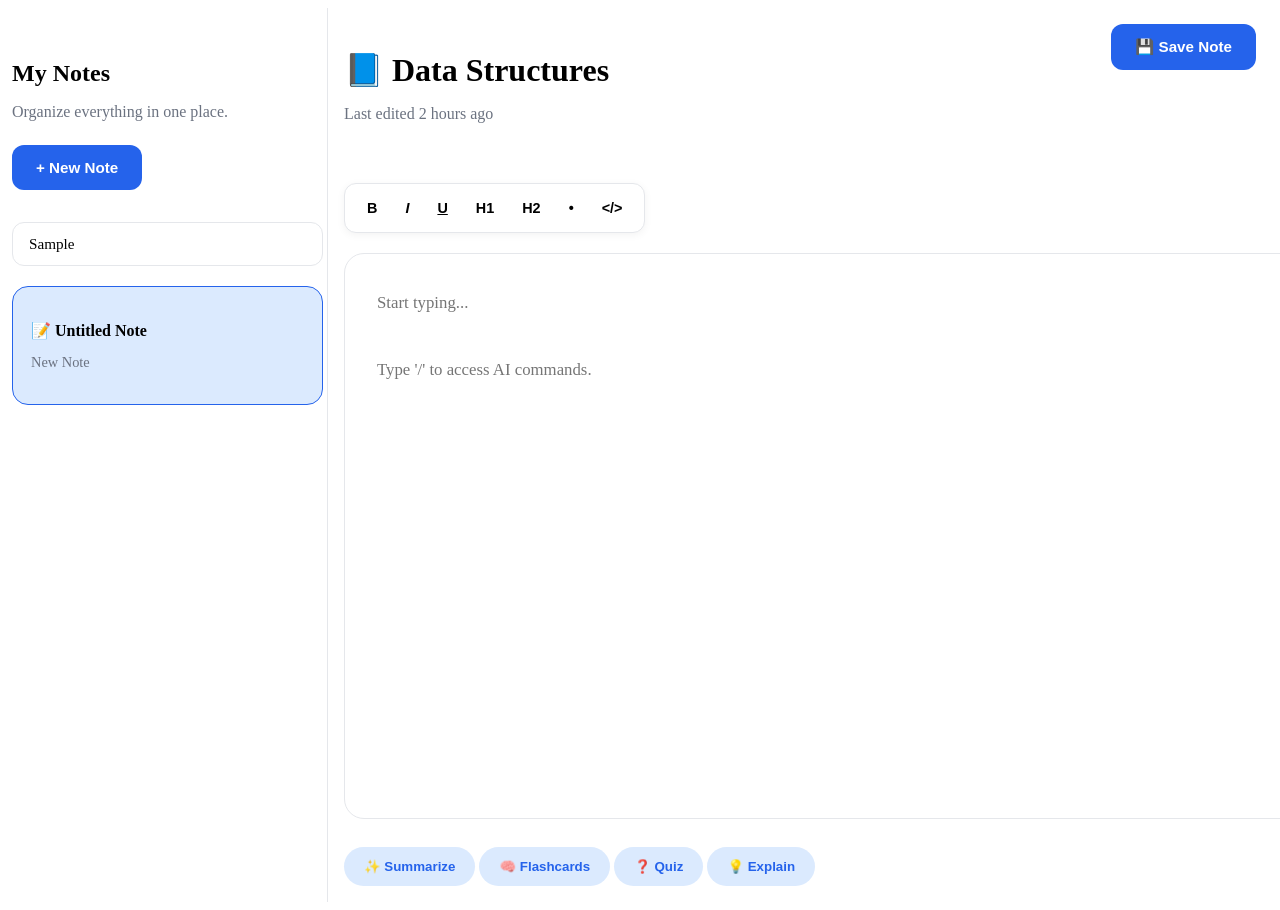
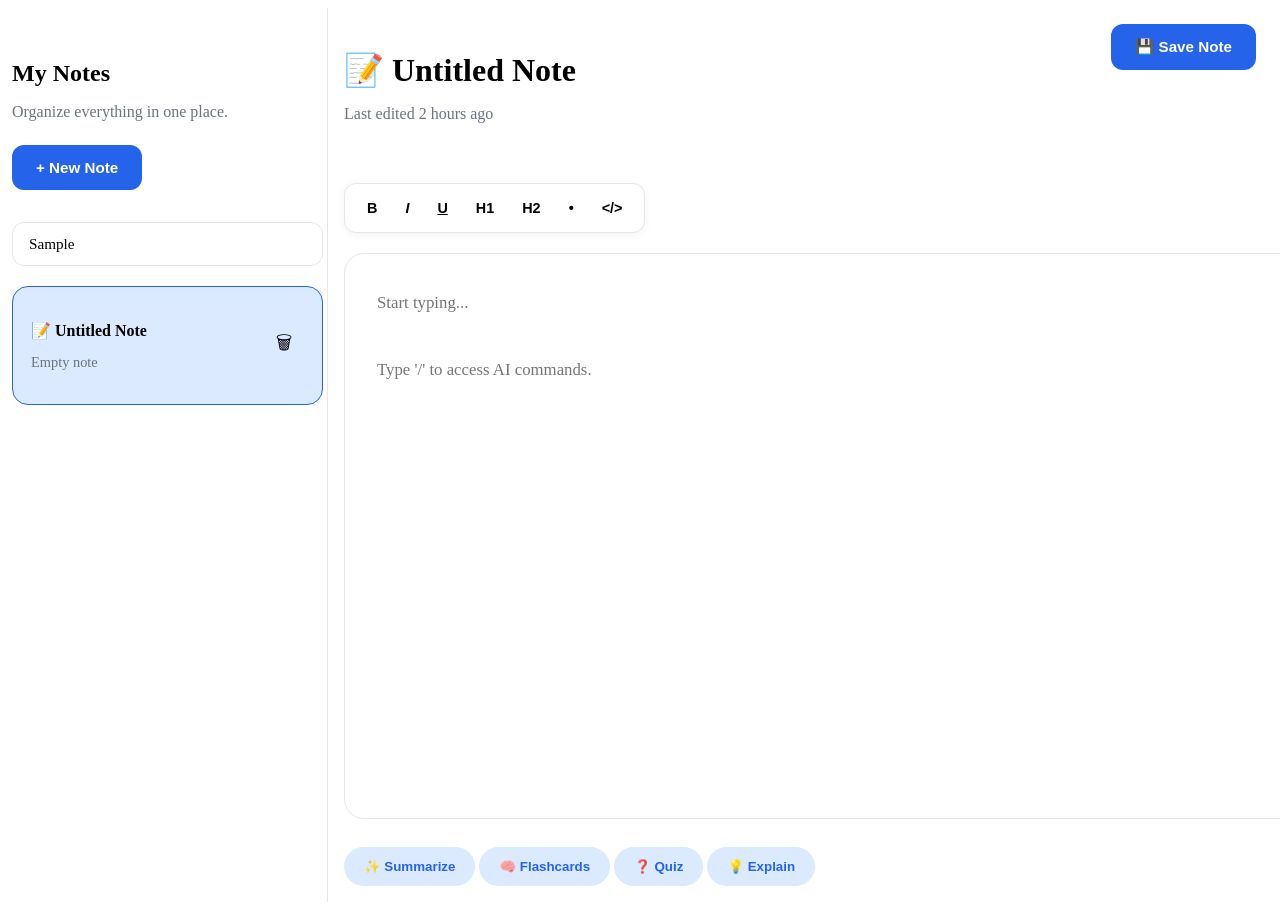
Before and after one commit to Not-so-real/Flora, a plain HTML site: page frontend/notes.html in a window 1280 px wide. Both pictures are taken after typing "Sample" into the empty fields and a click on the button "+ New Note". Shown: the top 910 px of the page. Drawn offline with Linux system fonts and the light colour scheme.

Commit message:
Add safe note deletion with confirmation

```diff
--- a/frontend/css/notes.css
+++ b/frontend/css/notes.css
@@ -428,3 +428,58 @@
     margin-bottom: 24px;
 
 }
+.note-card{
+
+    display: flex;
+
+    justify-content: space-between;
+
+    align-items: center;
+
+}
+.note-content{
+
+    min-width: 2;
+
+}
+.delete-note-btn {
+
+    border: none;
+
+    background: transparent;
+
+    padding: 10px;
+
+    width: 40px;
+    height: 40px;
+
+    display: flex;
+    align-items: center;
+    justify-content: center;
+
+    border-radius: 10px;
+
+    font-size: 1.15rem;
+
+    cursor: pointer;
+
+    opacity: 1;
+
+    transition:
+        background .25s ease,
+        transform .2s ease,
+        opacity .25s ease;
+
+}
+.delete-note-btn:hover {
+
+    background: #FEE2E2;
+
+    transform: scale(1.08);
+
+}
+.delete-note-btn:hover{
+
+    background: #FEE2E2;
+
+}
--- a/frontend/js/notes.js
+++ b/frontend/js/notes.js
@@ -15,6 +15,7 @@ console.log(noteTitle);
 console.log(noteEditor);
 
 let notes = [];
+let currentNote = null;
 newNoteBtn.addEventListener("click", createNote);
 function createNote() {
 
@@ -32,7 +33,40 @@ function createNote() {
 
     currentNote = note;
 
+    noteTitle.textContent = "📝 " + note.title;
+    noteEditor.value = "";
+
+    saveNotes();
+
     renderNotes();
+
+}
+function saveNotes() {
+
+    localStorage.setItem("flora-notes", JSON.stringify(notes));
+
+}
+function loadNotes() {
+
+    const savedNotes = localStorage.getItem("flora-notes");
+
+    if (savedNotes) {
+
+        notes = JSON.parse(savedNotes);
+
+        if (notes.length > 0) {
+
+            currentNote = notes[0];
+
+            noteTitle.textContent = "📝 " + currentNote.title;
+
+            noteEditor.value = currentNote.content;
+
+        }
+
+        renderNotes();
+
+    }
 
 }
 function renderNotes() {
@@ -50,9 +84,59 @@ function renderNotes() {
 
         }
         noteCard.innerHTML = `
-            <h3>📝 ${note.title}</h3>
-            <p>New Note</p>
-        `;
+    <div class="note-content">
+
+        <h3>📝 ${note.title}</h3>
+
+        <p>${note.content.substring(0, 40) || "Empty note"}</p>
+
+    </div>
+
+    <button class="delete-note-btn" title="Delete note">
+        🗑
+    </button>
+`;
+const deleteBtn = noteCard.querySelector(".delete-note-btn");
+
+deleteBtn.addEventListener("click", (event) => {
+
+    event.stopPropagation();
+
+    const confirmed = confirm(
+        `Are you sure you want to delete "${note.title}"?`
+    );
+
+    if (!confirmed) {
+        return;
+    }
+
+    notes = notes.filter(item => item.id !== note.id);
+
+    if (currentNote && currentNote.id === note.id) {
+
+        currentNote = notes[0] || null;
+
+        if (currentNote) {
+
+            noteTitle.textContent = "📝 " + currentNote.title;
+
+            noteEditor.value = currentNote.content;
+
+        } else {
+
+            noteTitle.textContent = "📝 No Note Selected";
+
+            noteEditor.value = "";
+
+        }
+
+    }
+
+    saveNotes();
+
+    renderNotes();
+
+});
 
 
         notesList.appendChild(noteCard);
@@ -66,6 +150,8 @@ function renderNotes() {
             noteEditor.value = note.content;
 
             renderNotes();
+
+
 
         });
 
@@ -86,6 +172,9 @@ noteEditor.addEventListener("input", () => {
 
     noteTitle.textContent = "📝 " + currentNote.title;
 
+    saveNotes();
+
     renderNotes();
 
 });
+loadNotes();
```
